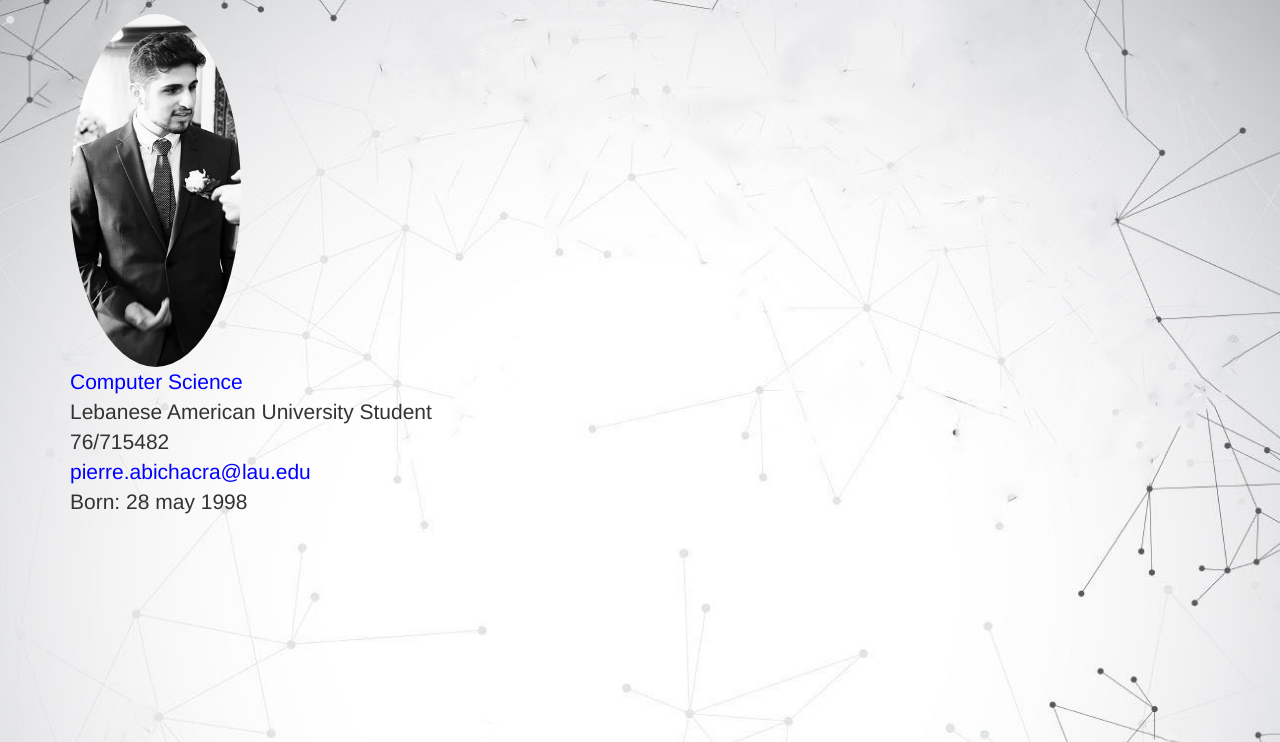
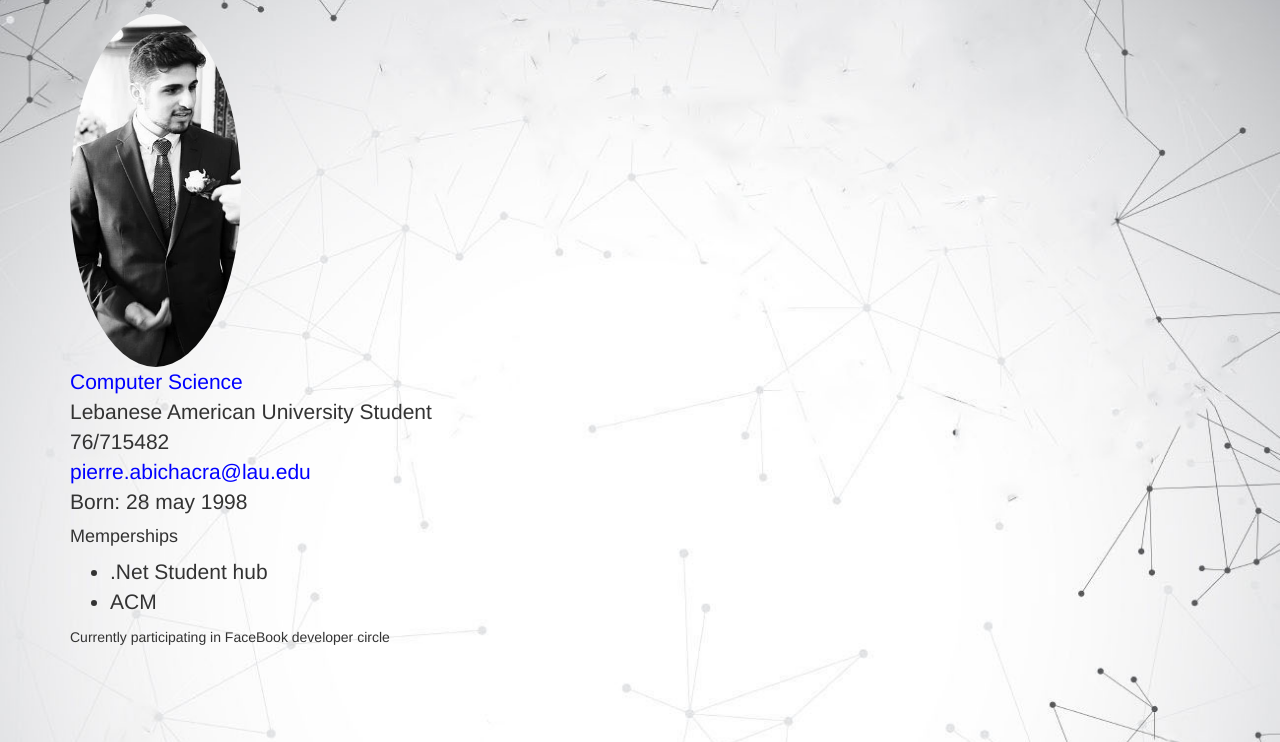
Before and after one commit to pierreabichacra/pierreabichacra.github.io, a plain HTML site: page index.html in a window 1280 px wide. Shown: the part 58-800 px from the top of the page. Drawn offline with Linux system fonts and the light colour scheme.

Commit message:
Update index.html

```diff
--- a/index.html
+++ b/index.html
@@ -37,6 +37,12 @@
   Born: 28 may 1998
 	</p>
 </div>
+	<h4>Memperships</h4>
+	<ul>
+		<li>.Net Student hub</li>
+		<li>ACM</li>
+	</ul>
+	<p>Currently participating in FaceBook developer circle</p>
   </div>
 
  <script type="text/javascript"  src="bootstrap.min.js"></script>
```
